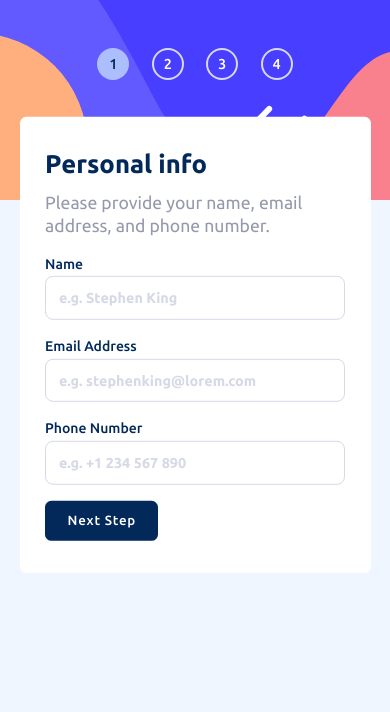
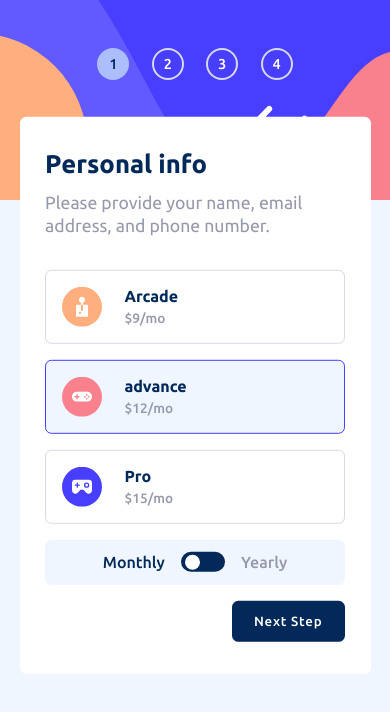
Before and after one commit to akash6205/MULTI-STEP-FORM, a plain HTML site: page index.html in a window 390 px wide. Drawn offline with Linux system fonts and the light colour scheme.

Commit message:
step-2 mobile design completed

```diff
--- a/index.html
+++ b/index.html
@@ -75,12 +75,43 @@
                             >
                         <p class="required">this field is requried</p>
                     </div>
-                    <div class="buttons">
-                        <button style="display: none;" class="button" type="button"> go back</button>
-                        <button id="button" type="button">Next Step</button>
+                </form>
+                <div class="plans-box">
+                    <div class="plans-wrapper">
+                        <div class="plan" id="arcade">
+                            <img src="assets/images/icon-arcade.svg" alt="" class="logo">
+                            <div class="plan-value">
+                                <p>Arcade</p>
+                                <p>$9/mo</p>
+                            </div>
+                        </div>
+                        <div class="plan selected" id="advance">
+                            <img src="assets/images/icon-advanced.svg" alt="" class="logo">
+                            <div class="plan-value">
+                                <p>advance</p>
+                                <p>$12/mo</p>
+                            </div>
+                        </div>
+                        <div class="plan" id="pro">
+                            <img src="assets/images/icon-pro.svg" alt="" class="logo">
+                            <div class="plan-value">
+                                <p>Pro</p>
+                                <p>$15/mo</p>
+                            </div>
+                        </div>
                     </div>
-                    <!-- <div>this field is required</div> -->
-                        </form>
+                    <div class="billing-option">
+                        <p id="month-plan" class="selected-plan">Monthly</p>
+                        <div class="switch">
+                            <span data-type="monthly"></span>
+                        </div>
+                        <p id="year-plan">Yearly</p>
+                    </div>
+                </div>
+                <div class="buttons">
+                    <button class="go-back" type="button"> go back</button>
+                    <button id="button" type="button">Next Step</button>
+                </div>
             </div>
 
         </div>
--- a/sass/main.scss
+++ b/sass/main.scss
@@ -85,6 +85,7 @@ body{
             display: flex;
             flex-direction: column;
             margin-top: 1rem;
+            display: none;
 
             .input-wrapper{
                 position: relative;
@@ -140,10 +141,10 @@ body{
         }
         .buttons{
             display: flex;
-            align-items: center;
-            justify-content: space-between;
+            align-items:  center;
+            justify-content: right;
 
-            button{
+            #button{
                 outline: none;
                 border: none;
                 font-family:inherit ;
@@ -155,12 +156,92 @@ body{
                 letter-spacing: .05rem;
                 cursor: pointer;
 
-                &:focus,
                 &:hover{
                     background-color: var(--clr-primary-blue-300);
                 }
             }
+            .go-back{
+                color:var(--clr-Neutral-500);
+                font-weight: 700;
+                font-size: 1rem;
+                border:none;
+                background-color: transparent;
+                cursor: pointer;
+                text-transform: capitalize;
+                display: none;
+
+                &:hover{
+                    color: var(--clr-primary-blue-400);
+                }
+            }
         }
+    }
+}
+// plan-box starts
+
+.plans-wrapper{
+    display: flex;
+    flex-direction: column;
+    gap: 1rem;
+    margin-top: 2rem;
+    .plan{
+        border: 1px solid var(--clr-Neutral-400);
+        display: flex;
+        align-items: center;
+        gap: 1.4rem;
+        padding: 1rem;
+        border-radius: .4rem;
+
+        .plan-value{
+
+            & p:first-child{
+                color: var(--clr-primary-blue-400);
+                font-weight: 700;
+                margin-bottom: .3rem;
+            }
+            & p:last-child{
+                color: var(--clr-Neutral-500);
+                font-weight: 500;
+                font-size: .85rem;
+            }
+        }
+    }
+    .selected{
+        border: 1px solid var(--clr-primary-blue-300);
+        background-color: var(--clr-Neutral-300);
+    }
+}
+.billing-option{
+    display: flex;
+    align-items: center;
+    justify-content: center;
+    gap: 1rem;
+    background-color: var(--clr-Neutral-300);
+    padding: .8rem;
+    margin: 1rem 0;
+    border-radius: .4rem;
+    font-weight: 500;
+    color: var(--clr-Neutral-500);
+
+    .switch{
+        display: flex;
+        align-items:center ;
+        width: 44px;
+        height: 20px;
+        border-radius: 24px;
+        background-color: var(--clr-primary-blue-400);
+        padding: 0 4px;
+        span{
+            display: block;
+            width: 15px;
+            height: 15px;
+            border-radius: 50%;
+            background-color: var(--clr-Neutral-100);
+            transition: transform 300ms linear;
+        }
+    }
+    .selected-plan{
+        color: var(--clr-primary-blue-400);
     }
 }
 
--- a/script.js
+++ b/script.js
@@ -4,9 +4,10 @@ const number = document.querySelector('#number')
 const stepCount = document.querySelectorAll('.step')
 const button = document.querySelector('#button')
 const form = document.querySelector('#form')
+const title = document.querySelector('.title')
+const subtitle = document.querySelector('.sub-title')
+const goBack = document.querySelector('.go-back')
 
-
-// console.log(formDate.get('inputName'));
 
 function changingStep(){
         let active = document.querySelector('.active')
@@ -19,17 +20,26 @@ function velidation (type){
         type.nextElementSibling.style.display = 'none'
         type.style.border = '1px solid blue';
 }
+
 function velidationError (type){
         type.nextElementSibling.style.display = 'block'
         type.style.border = '1px solid var(--clr-primary-red-100)';
 }
-let n = 0;
+
+function chnageTitle(){
+    title.innerText = 'Select your plan'
+    subtitle.innerText = 'You have the option of monthly or yearly billing'
+    goBack.parentElement.style.justifyContent = 'space-between'
+    goBack.style.display = 'block'
+}
+
 button.addEventListener('click' ,()=>{
     let newFormData = new FormData(form)
         if(newFormData.get('name') != '' && newFormData.get('email') != '' && newFormData.get('number') != ''){
             changingStep()
+            chnageTitle()
+            velidation(inputName)
             velidation(email)
-            velidation(inputName)
             velidation(number)
         }
     else{
```
Also changed, not shown: sass/main.css, 1 other file.
